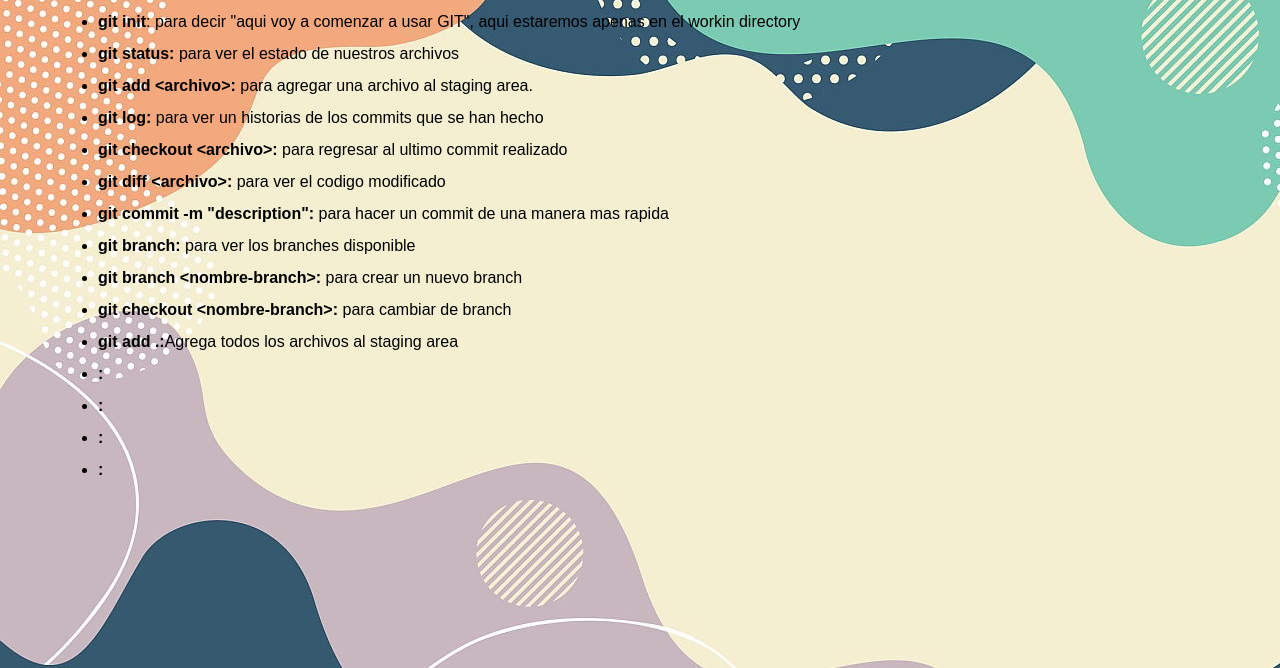
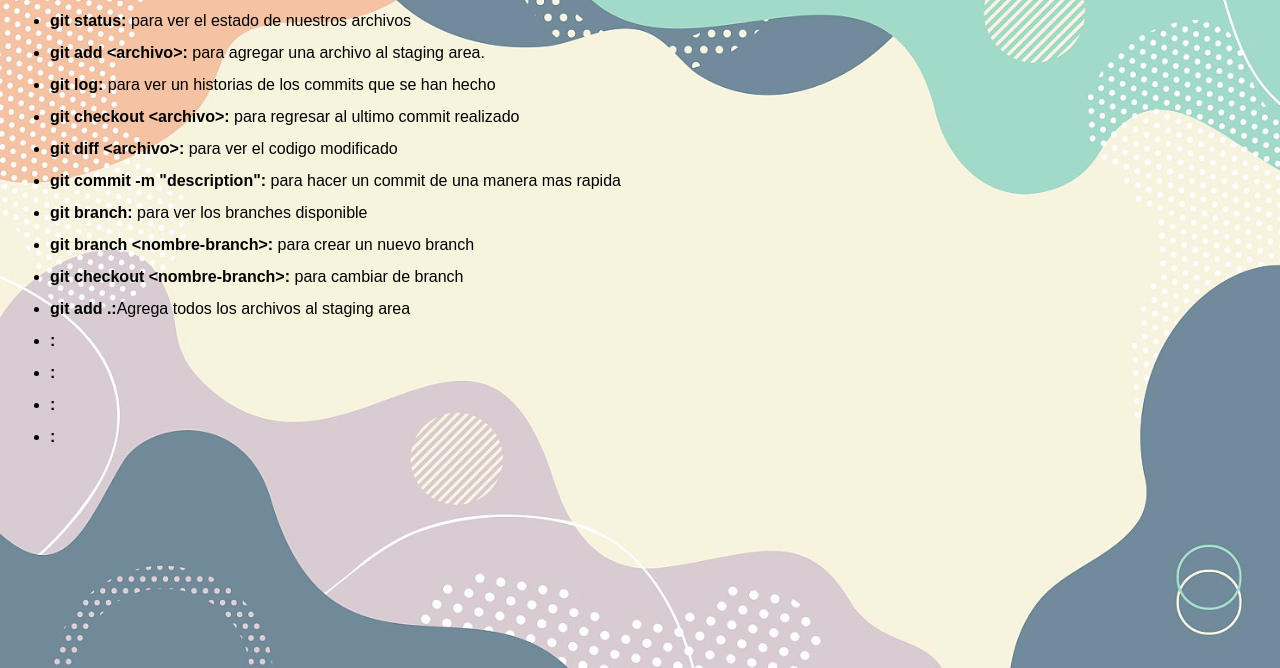
Before and after one commit to yohanangulo/git-basics, a plain HTML site: page index.html in a window 1280 px wide. Shown: the part 132-800 px from the top of the page. Drawn offline with Linux system fonts and the light colour scheme.

Commit message:
cambios de design

```diff
--- a/index.html
+++ b/index.html
@@ -8,7 +8,13 @@
     <link rel="stylesheet" href="./style.css">
 </head>
 <body>
+    <div id="hero">
+    </div>
+
+    <div class="content">
+
         <h1>Comandos basicos de GIT</h1>
+        <br>
 
         <ul>
             <li><b>git init</b>: para decir "aqui voy a comenzar a usar GIT", aqui estaremos apenas en el workin directory</li>
@@ -28,6 +34,8 @@
             <li><b>:</b></li>
         </ul>
 
+    </div>
+
     <script src="./app.js"></script>
 </body>
 </html>
--- a/style.css
+++ b/style.css
@@ -1,12 +1,26 @@
 *{
     font-family: Arial, Helvetica, sans-serif;
+    padding: 0;
+    margin: 0;
+
 }
 
-body{
+#hero{
     background: url(./img/soft-flat-abstract-shape-background-free-vector.jpg);
-
+    background-size: cover;
+    min-height: 100vh;
+    position: absolute;
+    left: 0;
+    right: 0;
+    z-index: 0;
+    opacity: 0.7;
+}
+.content{
+    position: relative;
+    z-index: 100;
     padding: 50px;
 }
+
 
 li{
     line-height: 2;
```
Lines whose indentation alone changed are shown as unchanged.
